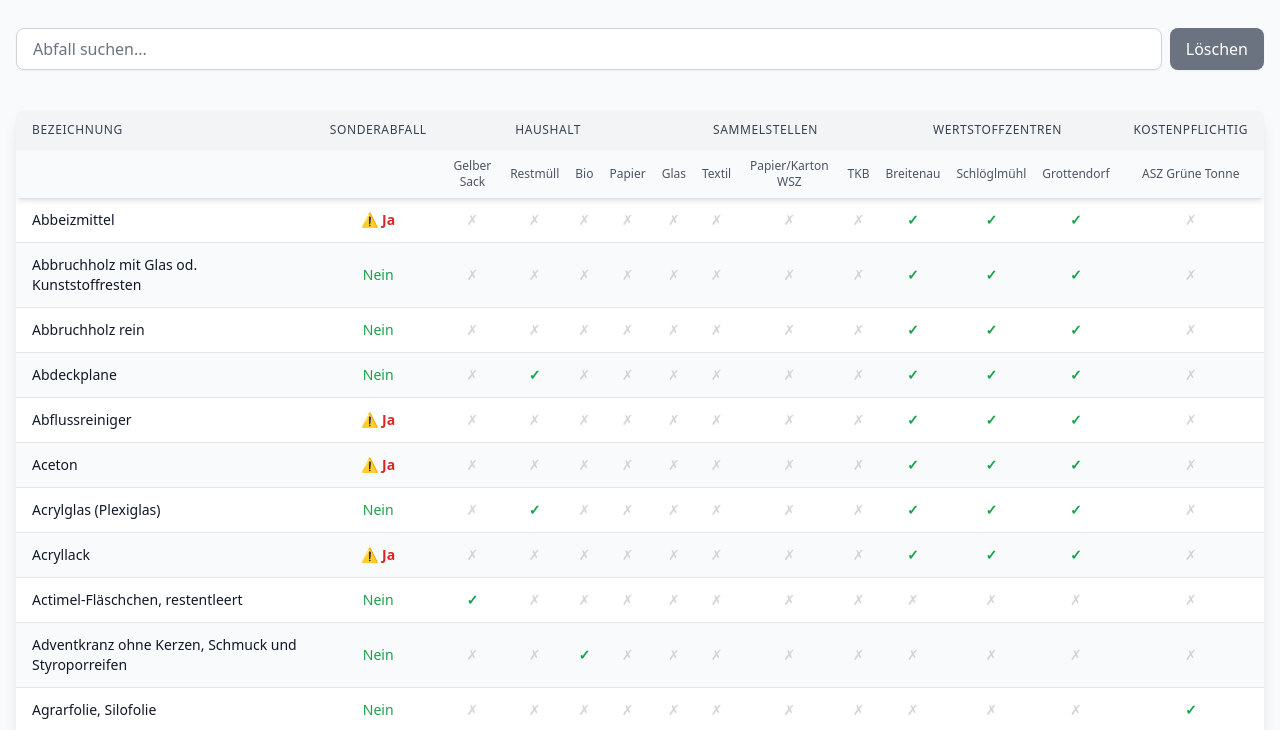
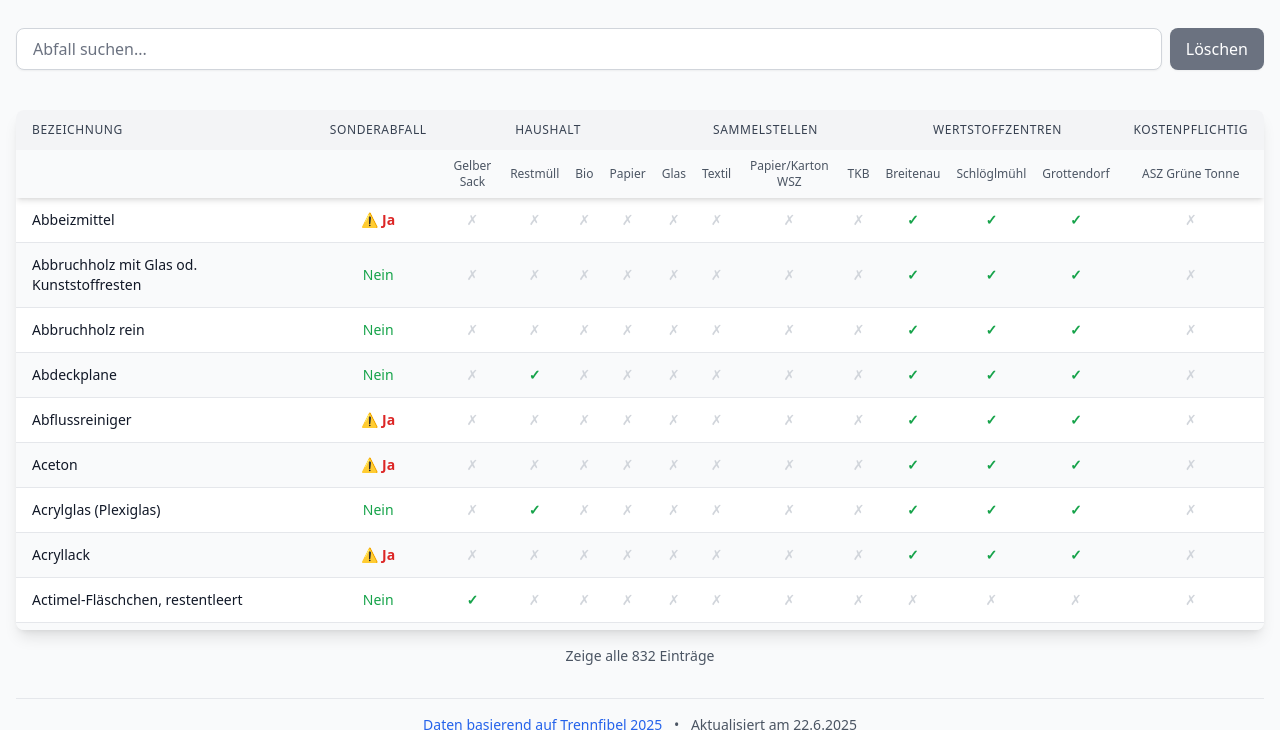
Before and after one commit to manmal/abfallfibel, a plain HTML site: page index.html in a window 1280 px wide. Shown: the part 72-802 px from the top of the page. Drawn offline with nearby package versions, Linux system fonts and the light colour scheme.

Commit message:
Revert "fix: resolve bottom text truncation on desktop by using flexbox layout"
This reverts commit 03988a2e14773e2f6b3d1799408fe31e398c3f32.

```diff
--- a/index.html
+++ b/index.html
@@ -27,7 +27,7 @@
     </style>
 </head>
 <body class="bg-gray-50 dark:bg-gray-900 text-gray-900 dark:text-gray-100">
-    <div class="container mx-auto px-4 py-8 max-w-7xl min-h-screen flex flex-col">
+    <div class="container mx-auto px-4 py-8 max-w-7xl">
         <h1 class="text-2xl lg:text-3xl font-bold text-gray-800 dark:text-gray-100 mb-6 lg:mb-8 text-center">Abfallfibel Raum Neunkirchen</h1>
 
         <div class="sticky top-0 z-10 bg-gray-50 dark:bg-gray-900 py-4 -mx-4 px-4 -mt-4 mb-6">
@@ -48,14 +48,14 @@
         </div>
 
         <!-- Mobile Card View -->
-        <div id="mobileView" class="block lg:hidden space-y-4 flex-grow">
+        <div id="mobileView" class="block lg:hidden space-y-4">
             <div id="mobileCards" class="space-y-4">
             </div>
         </div>
 
         <!-- Desktop Table View -->
-        <div id="desktopView" class="hidden lg:block shadow-lg rounded-lg overflow-hidden flex-grow flex flex-col">
-            <div class="overflow-y-auto overflow-x-auto flex-grow">
+        <div id="desktopView" class="hidden lg:block shadow-lg rounded-lg overflow-hidden">
+            <div class="overflow-y-auto overflow-x-auto" style="max-height: calc(100vh - 280px);">
                 <table class="min-w-full bg-white dark:bg-gray-800 relative">
                     <thead class="bg-gray-100 dark:bg-gray-700 sticky top-0 z-20 shadow-md">
                     <tr>
```
